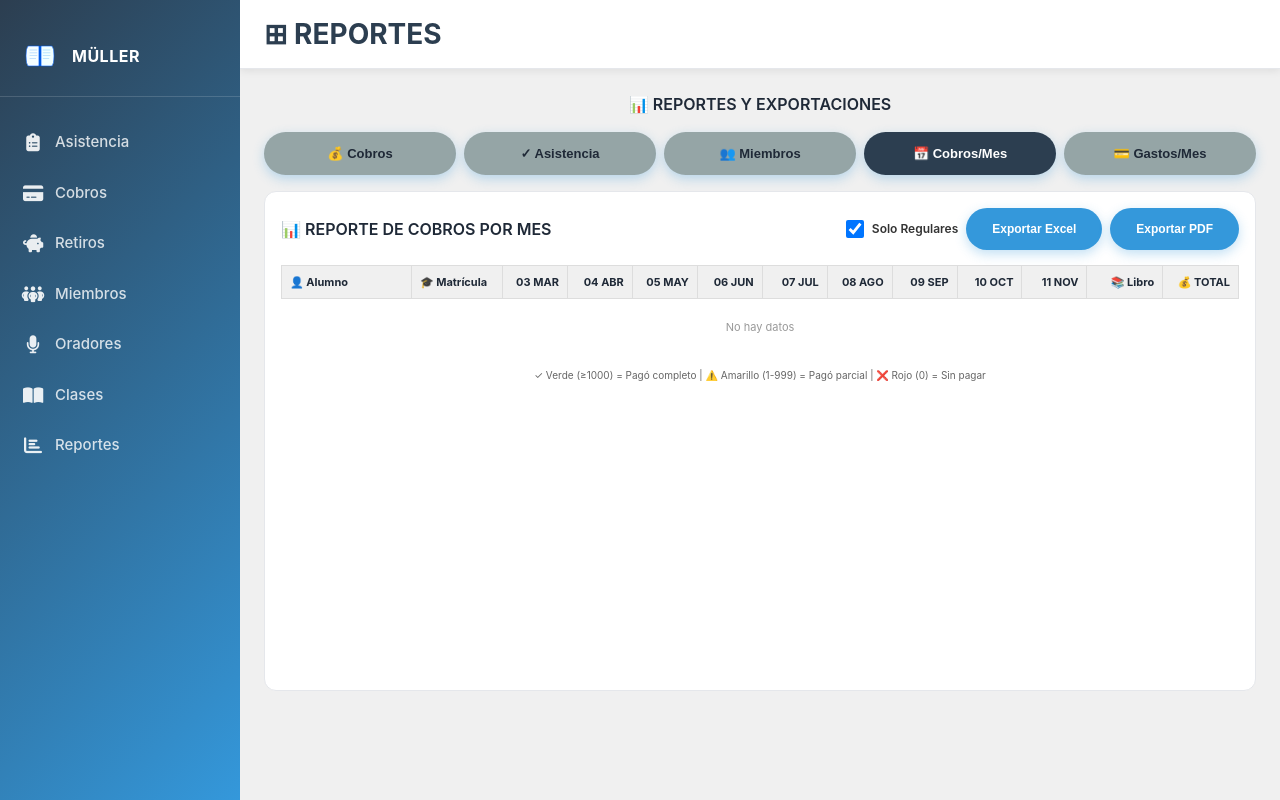
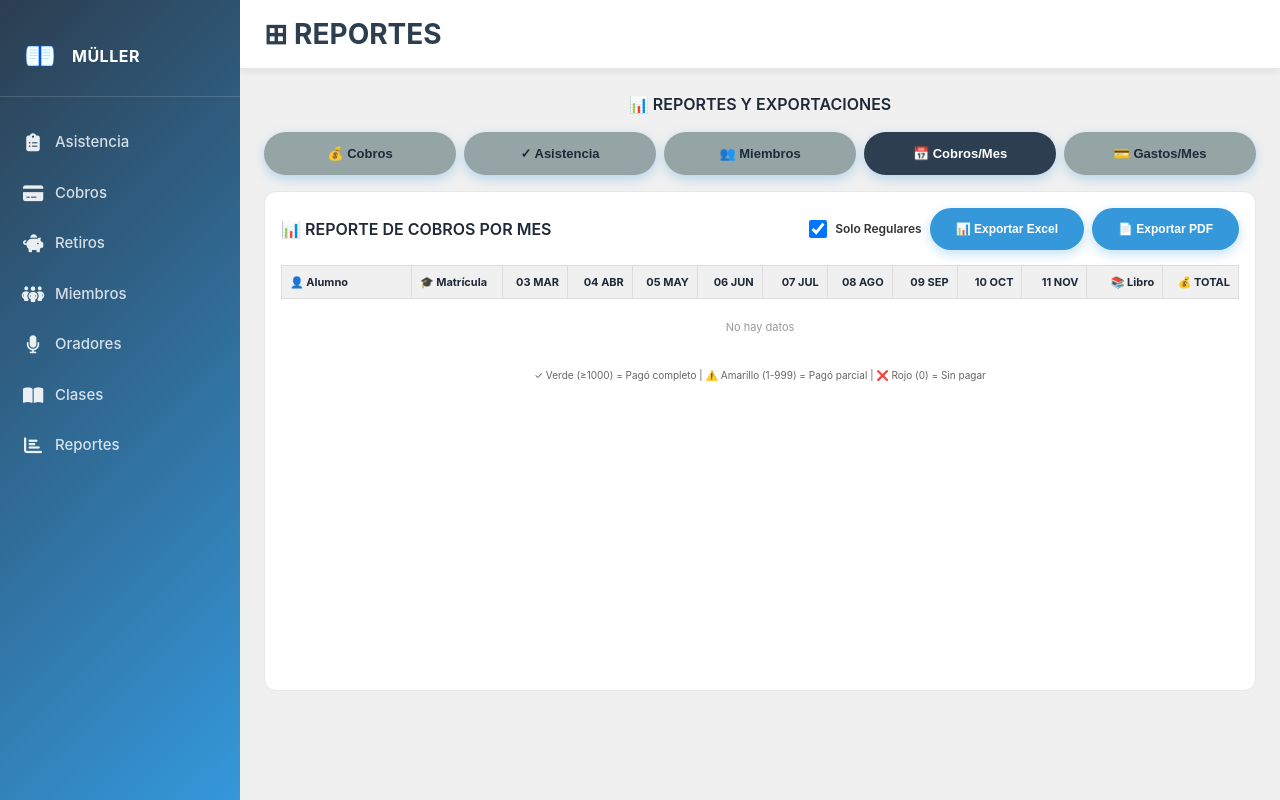
Before and after one commit to jisraelevich/Muller_App, a Flask app: template templates/tab_5_reportes.html in a window 1280 px wide. Run offline with Flask 3, Linux system fonts and the light colour scheme; the template is opened without the code that fills it, so the values that code supplies are empty; some libraries are stand-ins or nearby versions.

Commit message:
feat: Add icons to Excel and PDF export buttons

```diff
--- a/templates/tab_5_reportes.html
+++ b/templates/tab_5_reportes.html
@@ -27,7 +27,7 @@
         <div style="display: flex; justify-content: space-between; align-items: center; margin-bottom: 15px;">
             <h3 style="margin: 0;">Reporte de Cobros</h3>
             <div style="display: flex; gap: 8px;">
-                <button onclick="descargarReporte('/api/reportes/pagos/excel', 'Cobros')" class="btn-touch btn-export" style="font-size: 12px;">Exportar Excel</button>
+                <button onclick="descargarReporte('/api/reportes/pagos/excel', 'Cobros')" class="btn-touch btn-export" style="font-size: 12px;">📊 Exportar Excel</button>
             </div>
         </div>
         <div style="overflow-x: auto;">
@@ -53,7 +53,7 @@
         <div style="display: flex; justify-content: space-between; align-items: center; margin-bottom: 15px;">
             <h3 style="margin: 0;">Reporte de Asistencia</h3>
             <div style="display: flex; gap: 8px;">
-                <button onclick="descargarReporte('/api/reportes/asistencia/excel', 'Asistencia')" class="btn-touch btn-export" style="font-size: 12px;">Exportar Excel</button>
+                <button onclick="descargarReporte('/api/reportes/asistencia/excel', 'Asistencia')" class="btn-touch btn-export" style="font-size: 12px;">📊 Exportar Excel</button>
             </div>
         </div>
         <div style="overflow-x: auto;">
@@ -78,7 +78,7 @@
         <div style="display: flex; justify-content: space-between; align-items: center; margin-bottom: 15px;">
             <h3 style="margin: 0;">Reporte de Miembros</h3>
             <div style="display: flex; gap: 8px;">
-                <button onclick="descargarReporte('/api/reportes/miembros/excel', 'Miembros')" class="btn-touch btn-export" style="font-size: 12px;">Exportar Excel</button>
+                <button onclick="descargarReporte('/api/reportes/miembros/excel', 'Miembros')" class="btn-touch btn-export" style="font-size: 12px;">📊 Exportar Excel</button>
             </div>
         </div>
         <div style="overflow-x: auto;">
@@ -108,8 +108,8 @@
                     <input type="checkbox" id="chk-solo-regulares-tab5" checked style="width: 18px; height: 18px; cursor: pointer;">
                     Solo Regulares
                 </label>
-                <button onclick="descargarReporte('/api/reportes/pagos-calendario/excel', 'Cobros_Mes')" class="btn-touch btn-export" style="font-size: 12px;">Exportar Excel</button>
-                <button onclick="descargarPDF('/api/reportes/pagos-calendario/pdf')" class="btn-touch btn-export" style="font-size: 12px;">Exportar PDF</button>
+                <button onclick="descargarReporte('/api/reportes/pagos-calendario/excel', 'Cobros_Mes')" class="btn-touch btn-export" style="font-size: 12px;">📊 Exportar Excel</button>
+                <button onclick="descargarPDF('/api/reportes/pagos-calendario/pdf')" class="btn-touch btn-export" style="font-size: 12px;">📄 Exportar PDF</button>
             </div>
         </div>
         <div style="overflow-x: auto;">
@@ -150,7 +150,7 @@
         <div style="display: flex; justify-content: space-between; align-items: center; margin-bottom: 15px;">
             <h3 style="margin: 0;">💰 REPORTE DE GASTOS POR MES</h3>
             <div style="display: flex; gap: 8px;">
-                <button onclick="descargarReporte('/api/reportes/gastos-calendario/excel', 'Gastos_Mes')" class="btn-touch btn-export" style="font-size: 12px; display: none;">Exportar Excel</button>
+                <button onclick="descargarReporte('/api/reportes/gastos-calendario/excel', 'Gastos_Mes')" class="btn-touch btn-export" style="font-size: 12px; display: none;">📊 Exportar Excel</button>
             </div>
         </div>
         <div style="overflow-x: auto;">
```
